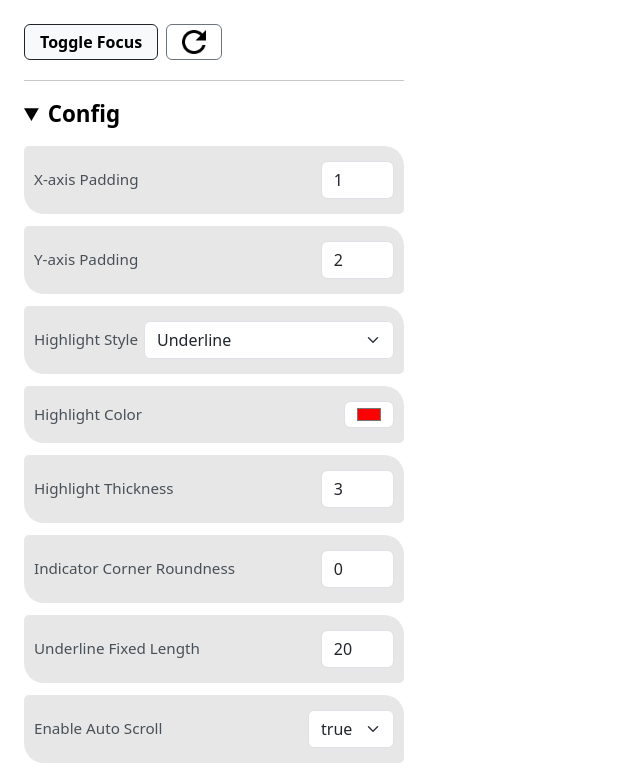
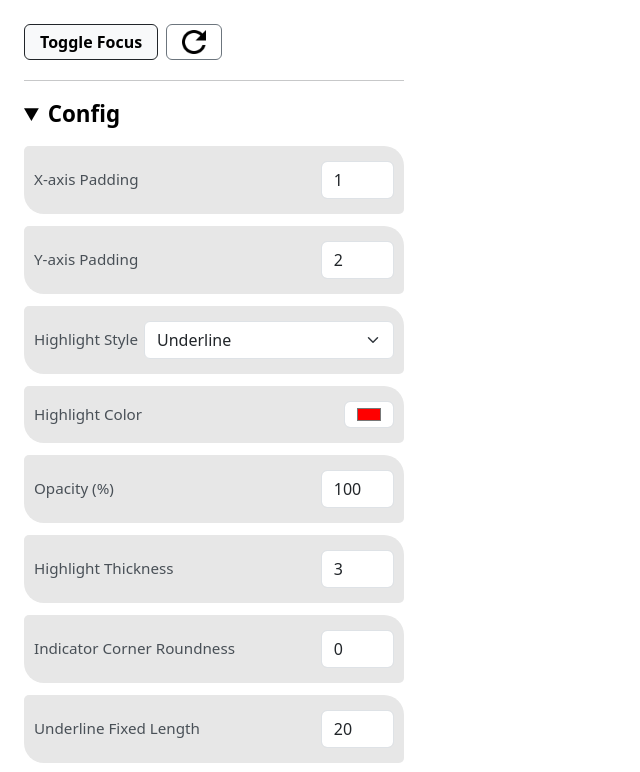
Before and after one commit to hamsteak1488/focus-anchor, a website built with webpack: page public/popup.html in a window 1280 px wide. Shown: the top 772 px of the page, without its empty margins (0-640 px from the left). Built offline with nearby package versions, Linux system fonts and the light colour scheme; no server answers.

Commit message:
Feat: 투명도 설정 기능 추가.

```diff
--- a/public/popup.html
+++ b/public/popup.html
@@ -74,6 +74,20 @@
               id="config-drawColor"
               type="color"
               value="#FF0000"
+            />
+          </div>
+
+          <div class="config-item">
+            <label class="form-label mb-0">Opacity (%)</label>
+            <input
+              class="form-control"
+              style="max-width: 8ch"
+              id="config-opacity"
+              type="number"
+              value="100"
+              min="0"
+              max="100"
+              step="5"
             />
           </div>
 
--- a/src/config/Config.ts
+++ b/src/config/Config.ts
@@ -59,6 +59,7 @@ export class Config {
     ]
   );
   drawColor = new ColorConfigItem(process.env.DEFAULT_DRAW_COLOR ?? "#FF0000");
+  opacity: number = parseInt(process.env.DEFAULT_OPACITY ?? "100");
   lineWidth: number = parseInt(process.env.DEFAULT_LINE_WIDTH ?? "3");
   borderRadius: number = parseInt(process.env.DEFAULT_BORDER_RADIUS ?? "0");
   fixedUnderlineLength: number = parseInt(process.env.DEFAULT_FIXED_UNDERLINE_LENGTH ?? "20");
```
